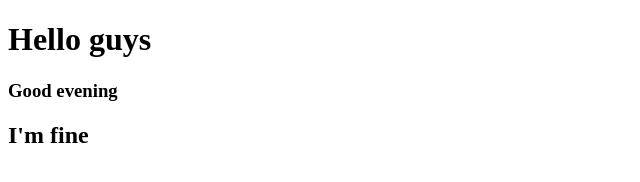
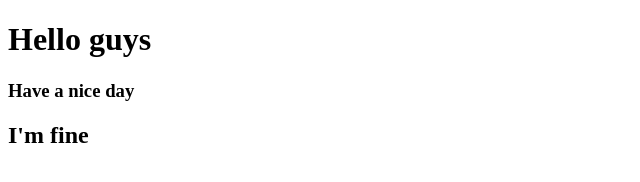
Before and after one commit to KriSh82432/git-tutorial-2, a plain HTML site: page index.html in a window 1280 px wide. Shown: the full height of the page, 0-640 px from the left. Drawn offline with Linux system fonts and the light colour scheme.

Commit message:
Changed the wish

```diff
--- a/index.html
+++ b/index.html
@@ -11,7 +11,7 @@
         Hello guys
     </h1>
     <h3>
-        Good evening
+        Have a nice day
     </h3>
     <h2>
         I'm fine
```
